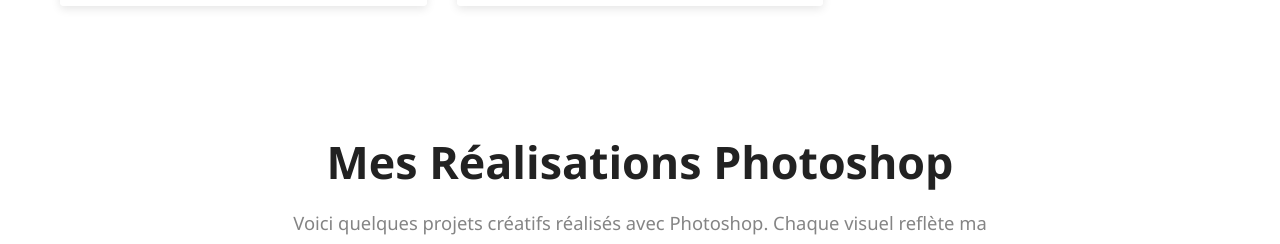
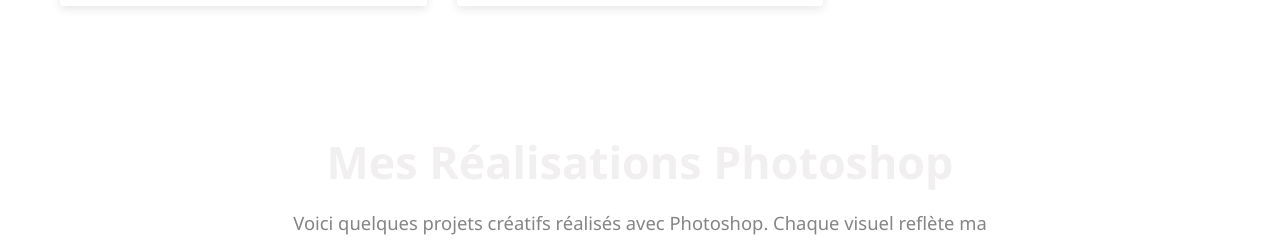
Before and after one commit to sikirou195/frontendPort, a Vue app: page /portofolio in a window 1280 px wide. Shown: the part 2880-3124 px from the top of the page. Built offline with nearby package versions, Linux system fonts and the light colour scheme.

Commit message:
Modification de composant PorjetGraph.vue

```diff
--- a/src/components/ProjetGraph.vue
+++ b/src/components/ProjetGraph.vue
@@ -68,7 +68,7 @@
   font-size: 2.8rem;
   font-weight: bold;
   margin-bottom: 10px;
-  color: #222;
+  color: #f1efef;
 }
 
 .section-subtitle {
@@ -124,8 +124,8 @@
 .overlay {
   position: absolute;
   inset: 0;
-  background: rgba(0, 0, 0, 0.6);
-  color: #fff;
+  background: rgba(252, 250, 250, 0.6);
+  color: #0e0d0d;
   padding: 20px;
   display: flex;
   flex-direction: column;
@@ -145,6 +145,6 @@
 
 .overlay p {
   font-size: 0.95rem;
-  color: #ddd;
+  color: #0e0d0d;
 }
 </style>
```
